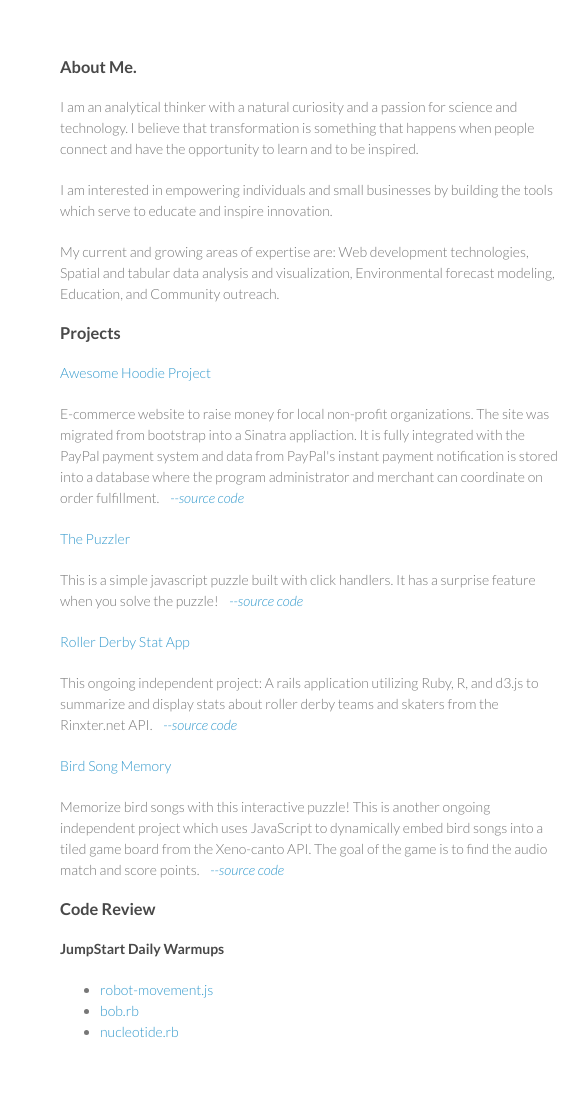
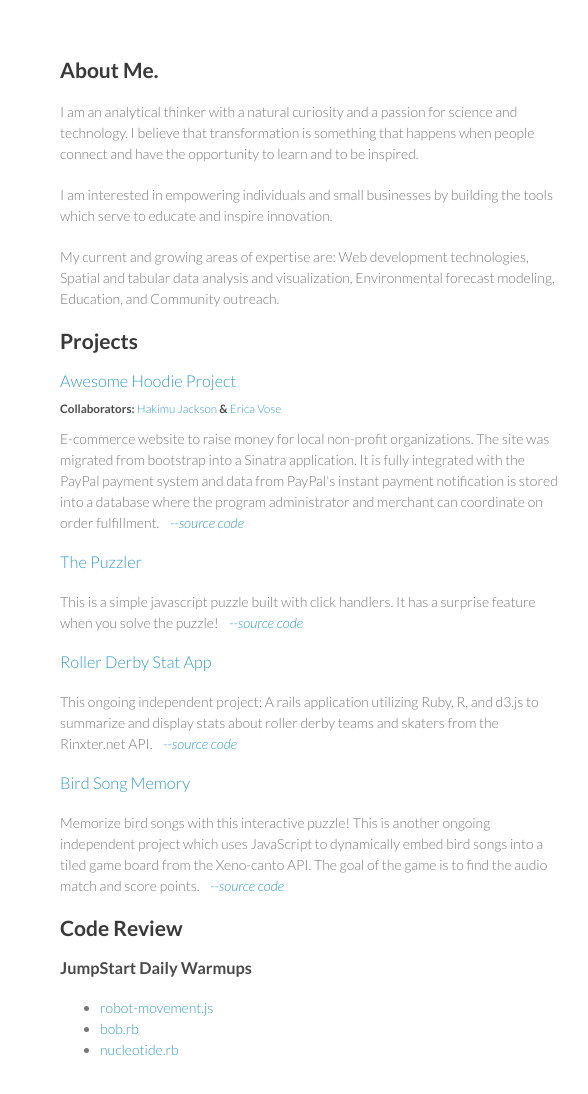
Before and after one commit to rloiselle/Bootcamp_May, a plain HTML site: page index.html in a window 1280 px wide. Shown: the full height of the page, 510-1098 px from the left. Drawn offline with Linux system fonts and the light colour scheme.

Commit message:
fix text

```diff
--- a/index.html
+++ b/index.html
@@ -31,7 +31,7 @@
       </header>
 
       <section>
-        <h3>
+        <h2>
           <a name="about-me" class="anchor" href="#about-me"><span class="octicon octicon-link"></span></a>About Me.</h3>
 
         <p>I am an analytical thinker with a natural curiosity and a passion for science and technology.  I believe that transformation is something that happens when people connect and have the opportunity to learn and to be inspired.</p>
@@ -40,21 +40,22 @@
 
         <p>My current and growing areas of expertise are: Web development technologies, Spatial and tabular data analysis and visualization, Environmental forecast modeling, Education, and Community outreach.</p>
 
-        <h3>
+        <h2>
           <a name="designer-templates" class="anchor" href="#designer-templates"><span class="octicon octicon-link"></span></a>Projects</h3>
 
-        <h4><a href="hoodies.hatsnpants.com">Awesome Hoodie Project</a></h4>
-        <p>E-commerce website to raise money for local non-profit organizations. The site was migrated from bootstrap into a Sinatra appliaction.  It is fully integrated with the PayPal payment system and data from PayPal's instant payment notification is stored into a database where the program administrator and merchant can coordinate on order fulfillment.<a href="https://github.com/rloiselle/awesome_hoodie_project2/tree/rl_v_master"><em>&nbsp;&nbsp;&nbsp;&nbsp;--source code</em></a></p>
-        <h4><a href="http://rloiselle.github.io/Rapuzzler">The Puzzler</a></h4>
+        <h3 class="subtext"><a href="hoodies.hatsnpants.com">Awesome Hoodie Project</a></h4>
+        <h5 class="subtext">Collaborators: <a href="http://www.hakimujackson.com/">Hakimu Jackson</a> & <a href="http://elauervose.github.io/">Erica Vose</a></h5>
+        <p>E-commerce website to raise money for local non-profit organizations. The site was migrated from bootstrap into a Sinatra application.  It is fully integrated with the PayPal payment system and data from PayPal's instant payment notification is stored into a database where the program administrator and merchant can coordinate on order fulfillment.<a href="https://github.com/rloiselle/awesome_hoodie_project2/tree/rl_v_master"><em>&nbsp;&nbsp;&nbsp;&nbsp;--source code</em></a></p>
+        <h3><a href="http://rloiselle.github.io/Rapuzzler">The Puzzler</a></h4>
         <p>This is a simple javascript puzzle built with click handlers. It has a surprise feature when you solve the puzzle!<a href="https://github.com/rloiselle/Rapuzzler"><em>&nbsp;&nbsp;&nbsp;&nbsp;--source code</em></a></p>
-        <h4><a href="http://rloiselle.github.io/Roller-Derby/">Roller Derby Stat App</a></h4>
+        <h3><a href="http://rloiselle.github.io/Roller-Derby/">Roller Derby Stat App</a></h4>
         <p>This ongoing independent project: A rails application utilizing Ruby, R, and d3.js to summarize and display stats about roller derby teams and skaters from the Rinxter.net API.<a href="https://github.com/rloiselle/Roller-Derby"><em>&nbsp;&nbsp;&nbsp;&nbsp;--source code</em></a></p>
-        <h4><a href="http://rloiselle.github.io/Memory_Birds/">Bird Song Memory</a></h4>
+        <h3><a href="http://rloiselle.github.io/Memory_Birds/">Bird Song Memory</a></h4>
         <p>Memorize bird songs with this interactive puzzle! This is another ongoing independent project which uses JavaScript to dynamically embed bird songs into a tiled game board from the Xeno-canto API. The goal of the game is to find the audio match and score points.<a href="https://github.com/rloiselle/Memory_Birds.git"><em>&nbsp;&nbsp;&nbsp;&nbsp;--source code</em></a></p>
 
-        <h3>
+        <h2>
           <a name="rather-drive-stick" class="anchor" href="#rather-drive-stick"><span class="octicon octicon-link"></span></a>Code Review</h3>
-        <h4>JumpStart Daily Warmups</h4>
+        <h3>JumpStart Daily Warmups</h4>
         <ul>
           <li><a href="">robot-movement.js</li>
           <li><a href="">bob.rb</li>
--- a/stylesheets/styles.css
+++ b/stylesheets/styles.css
@@ -277,3 +277,8 @@ width:90%;
   margin-top: 0px;
   margin-right: 15px;
 }
+
+.subtext {
+  margin-top: 0px;
+  margin-bottom: 10px;
+}
```
